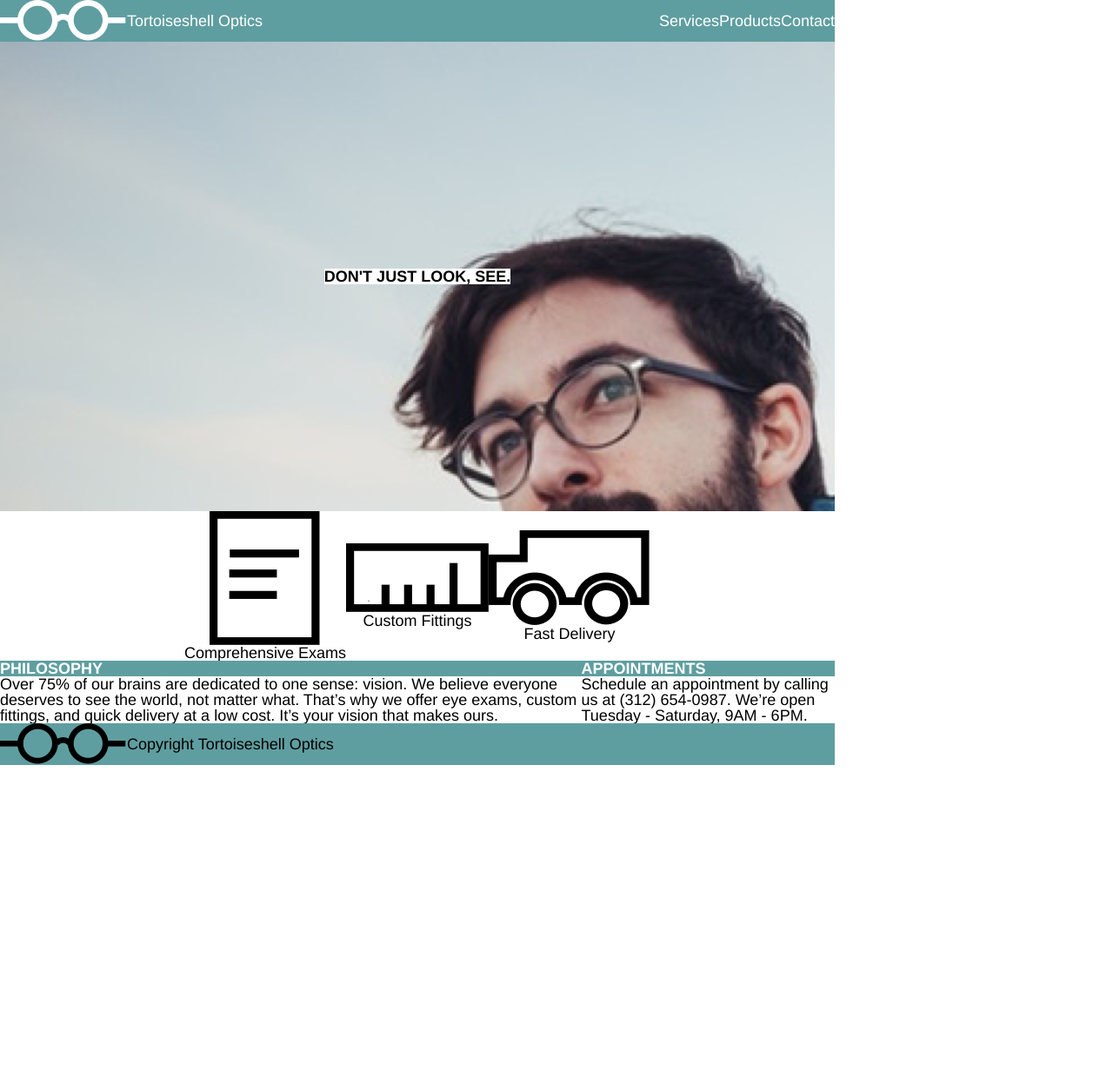
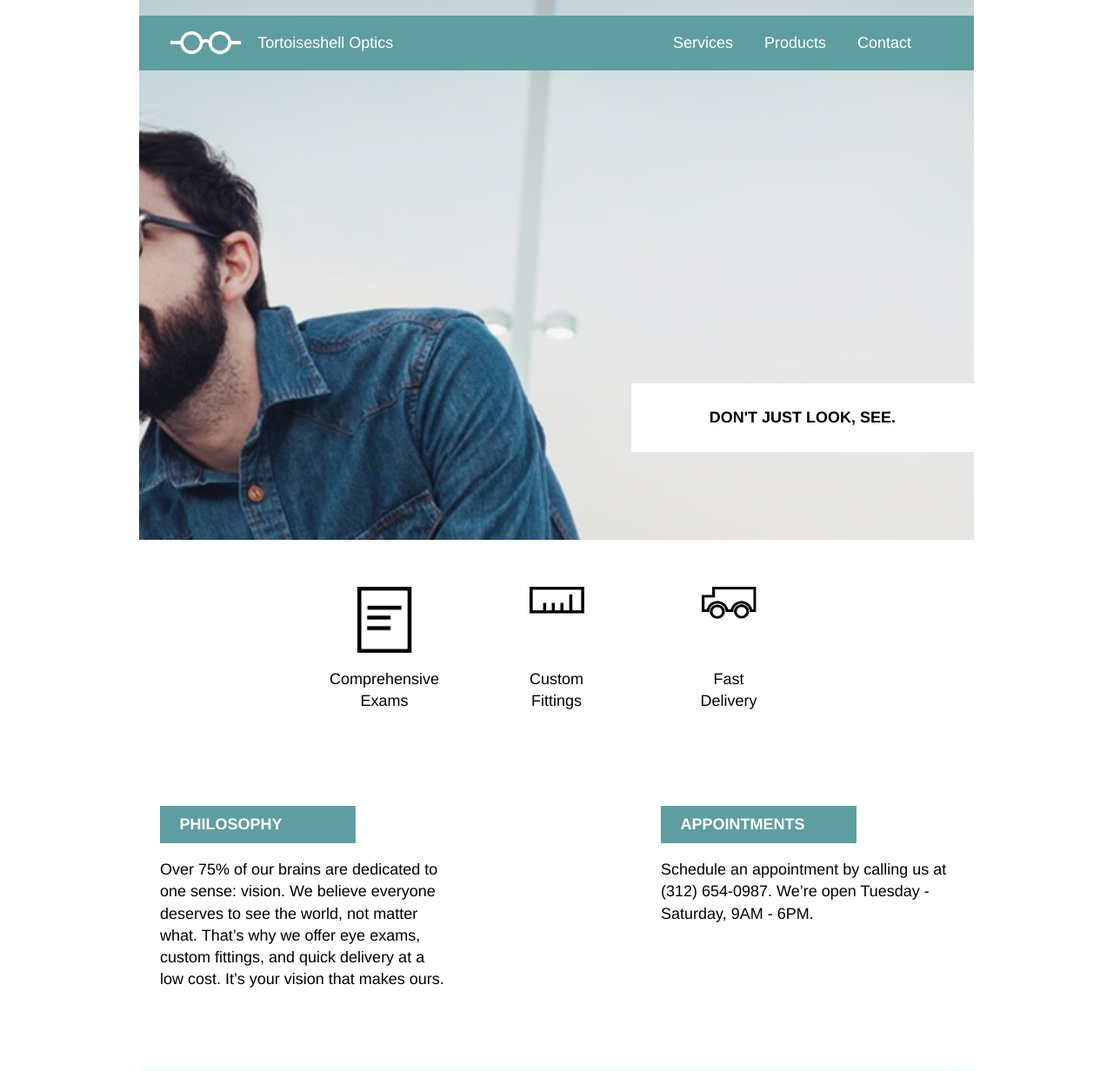
Before and after one commit to AlexinAfrica/tortshell, a plain HTML site: page index.html in a window 1280 px wide. Shown: the top 1232 px of the page at 87% size. Before the commit the page ends 880 px from the top, so only its background shows below. Drawn offline with Linux system fonts and the light colour scheme.

Commit message:
background image doesnt stretch

```diff
--- a/index.html
+++ b/index.html
@@ -8,17 +8,20 @@
 <body>
 <!-- Header Nav -->
 <div class="container">
+
   <header>
+
+    <nav class="header-nav">
+
       <div class="header-items">
         <img src="./resources/images/logo-white.png" class="header-image">
         <span class="header-copy">Tortoiseshell Optics</span>
       </div>
 
-    <nav class="header-nav">
         <ul class="menu">
-        <li>Services</li>
-        <li>Products</li>
-        <li>Contact</li>
+          <li><a href="#services">Services</a></li>
+          <li><a href="#products">Products</a></li>
+          <li><a href="#contact">Contact</a></li>
         </ul>
 
         <ul class="mobile-menu">
@@ -26,20 +29,23 @@
         </ul>
       </nav>
 
-  </header>
 
-<!-- Main Image -->
+<!-- Header Main Image -->
 
   <div class="main-content">
+
+    <div class="main-banner">
       <div class="main-copy">
         <h1>DON'T JUST LOOK, SEE.</h1>
+      </div>
     </div>
 
   </div>
 
+</header>
 <!-- Products -->
 
-  <div class="business-products">
+  <div class="business-products" id="services">
 
     <div class="product">
       <img src="./resources/images/paper-icon.png">
@@ -60,7 +66,7 @@
 
 <!-- Business Info -->
 
-  <div class="business-info">
+  <div class="business-info" id="product">
 
     <div class="info">
         <div class="title">
--- a/resources/css/style.css
+++ b/resources/css/style.css
@@ -1,25 +1,32 @@
 
 html {
+  font-family: helvetica, san-seriff;
   font-size: 18px;
-  line-height: 1.4;
+  background-color: white;
+
 }
 
 
 /* Body */
 
 body {
-  font-family: helvetica;
-  with: 100%;
+  line-height: 1.4;
+
+}
+
+a {
+  color: white;
+  text-decoration: none;
 }
 
 /* Main container */
 
 .container {
-  display: flex;
-  justify-content: center;
-  align-items: center;
-  flex-direction: column;
-  width: 960px;;
+
+
+  margin: auto;
+
+  max-width: 960px;;
 }
 
 /* Header */
@@ -29,31 +36,45 @@ header {
   justify-content: space-between;
   align-items: center;
   flex-direction: row;
+  flex-wrap: wrap;
   color: white;
   background-color: cadetblue;
   width: 100%;
+  background-image: url("../images/glasses-bg.png");
+  background-size: cover;
+  background-repeat: no-repeat;
+  background-position: center;
+
+
+}
+
+
+.header-nav {
+  display: flex;
+  justify-content: space-between;
+  padding: 1rem 2rem;
+  margin-top: 1rem;
+
+
 }
 
 .header-items {
   display: flex;
+  align-items: center;
+}
 
-  align-items: flex-start;
-  justify-content: center;
-  align-items: center;
-
-
+.header-items img {
+  height: 1.5rem;
+  padding-right: 1rem;
 }
 
 nav {
 
   text-align: right;
-  justify-content: center;
+
   align-items: center;
-}
-
-.menu {
-  justify-content: center;
-  align-items: center;
+  background-color: cadetblue;
+  width: 100%;
 
 }
 
@@ -63,9 +84,19 @@ nav ul {
 
 }
 
-.header-nav {
+nav li {
+  justify-content: space-between;
+  padding-right: 2rem;
 
 }
+
+.menu {
+  justify-content: space-between;
+  text-align: right;
+
+}
+
+
 
 
 /* Mobile Menu */
@@ -77,21 +108,26 @@ nav ul {
 /* Main Content */
 
 .main-content {
-  background-image: url("../images/glasses-bg.png");
+
   height: 30rem;
   width: 100%;
   display: flex;
-  justify-content: center;
-  align-items: center;
-  overflow: hidden;
+  flex-direction: row-reverse;
+}
+
+.main-banner {
+  align-items: flex-end;
+
+  margin-top: 10rem;
+
 }
 
 .main-copy {
-  align-items: flex-end;
-  align text-align: flex-end;
   background-color: white;
   font-weight: bold;
   color: black;
+  margin-top: 10rem;
+  padding: 1.5rem 5rem 1.5rem 5rem;
 }
 
 /* Products */
@@ -99,16 +135,26 @@ nav ul {
 .business-products {
   display: flex;
   justify-content: center;
-  align-items: center;
-  flex-wrap: wrap;
-  flex-direction: row;
+
 }
 
 .product {
   display: flex;
   flex-direction: column;
+  justify-content: space-between;
   align-items: center;
-  justify-content: center;
+  height: 8rem;
+  width: 5rem;
+  margin: 3rem;
+}
+
+.product img {
+  width: 3.5rem;
+  height:
+}
+
+.product span {
+  text-align: center;
 }
 
 /* Business Info */
@@ -125,6 +171,18 @@ nav ul {
   color: white;
   font-weight: bold;
   font-size: 1rem;
+  padding: 0.5rem 1.25rem;
+  width: 10rem;
+
+}
+
+.info {
+  width: 35%;
+  padding: 3rem 2.5% 5rem 2.5%;
+}
+
+.info p {
+  padding-top: 1rem;
 }
 
 /* Footer */
@@ -132,16 +190,17 @@ nav ul {
 footer {
   display: flex;
   align-items: flex-start;
-  background-color: cadetblue;
+  background-color: azure;
+  align-items: center;
+  padding: 4rem;
+}
 
+footer .copyright {
   align-items: center;
-  width: 100%;
 
 }
 
-footer .copyright {
-
-  align-items: center;
-
-
+footer img {
+  height: 1.5rem;
+  padding-right: 1rem;
 }
```
Lines whose indentation alone changed are shown as unchanged.
